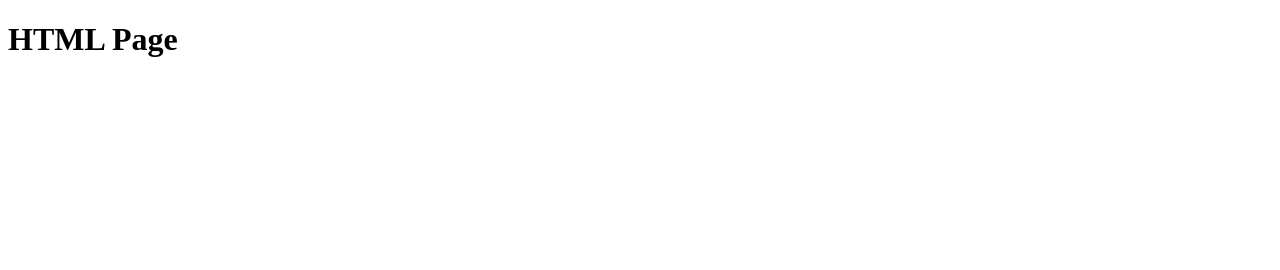
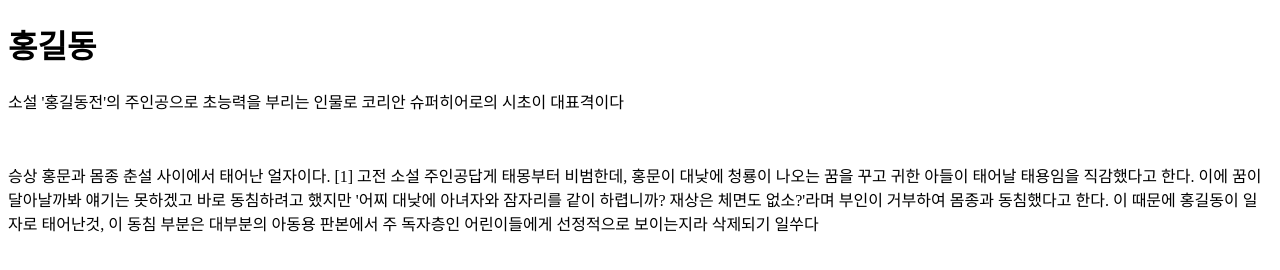
Before and after one commit to lgduke/web101, a plain HTML site: page index.html in a window 1280 px wide. Drawn offline with Linux system fonts and the light colour scheme.

Commit message:
index 2nd

```diff
--- a/index.html
+++ b/index.html
@@ -2,13 +2,24 @@
 <html lang="en">
 
 <head>
-    <meta charset="UTF-8">
+    <meta charset="UTF-8"><!--comment 한글지원-->
     <meta name="viewport" content="width=device-width, initial-scale=1.0">
-    <title>Document</title>
+    <title>Web 1-01 Quest</title>
 </head>
 
 <body>
-    <h1>HTML Page</h1>
+    <h1>홍길동</h1>
+    <p>
+        소설 '홍길동전'의 주인공으로 초능력을 부리는 인물로 코리안 슈퍼히어로의 시초이 대표격이다
+    </p>
+    <img src=""img1.jpg" width="20$">
+    <p>
+        승상 홍문과 몸종 춘설 사이에서 태어난 얼자이다. [1]
+        고전 소설 주인공답게 태몽부터 비범한데, 홍문이 대낮에 청룡이 나오는 꿈을 꾸고 귀한 아들이 태어날 태용임을 직감했다고 한다.
+        이에 꿈이 달아날까봐 얘기는 못하겠고 바로 동침하려고 했지만 '어찌 대낮에 아녀자와 잠자리를 같이 하렵니까? 재상은 체면도 없소?'라며
+        부인이 거부하여 몸종과 동침했다고 한다. 이 때문에 홍길동이 일자로 태어난것, 이 동침 부분은 대부분의 아동용 판본에서
+        주 독자층인 어린이들에게 선정적으로 보이는지라 삭제되기 일쑤다
+    </p>
 </body>
 
 </html>
```
